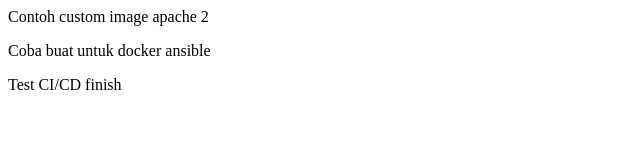
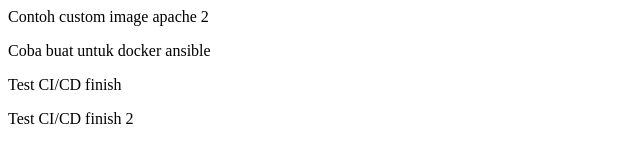
Before and after one commit to echank/apache-custom, a plain HTML site: page index.html in a window 1280 px wide. Shown: the whole page, without its empty margins (0-640 px from the left). Drawn offline with Linux system fonts and the light colour scheme.

Commit message:
Tambah paragraph baru

```diff
--- a/index.html
+++ b/index.html
@@ -1,3 +1,4 @@
 <p>Contoh custom image apache 2</p>
 <p>Coba buat untuk docker ansible</p>
 <p>Test CI/CD finish</p>
+<p>Test CI/CD finish 2</p>
```
